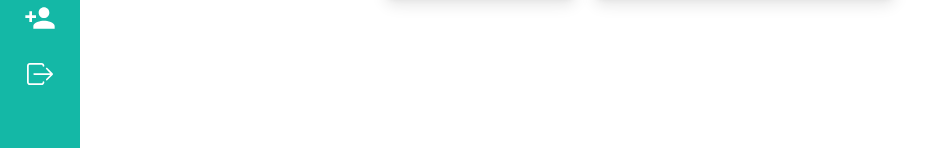
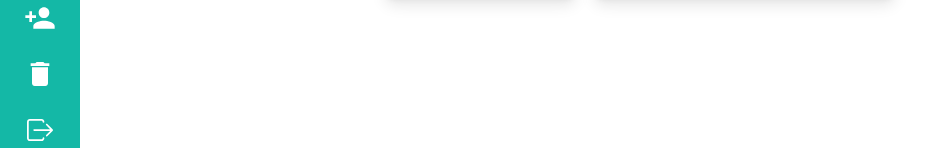
Before and after one commit to gabbrbsCIn/to_do_list, a React (Create React App) app in the folder frontend/: page /home in a window 1280 px wide. Shown: the part 190-338 px from the top of the page, without its empty margins (0-936 px from the left). Built offline with nearby package versions, Linux system fonts and the light colour scheme; sample sign-in values are in the browser's storage.

Commit message:
feat: add página para excluir membro à sidebar

```diff
--- a/frontend/src/components/sidebar/sidebar.js
+++ b/frontend/src/components/sidebar/sidebar.js
@@ -1,7 +1,7 @@
 import React from 'react';
 import { Link } from 'react-router-dom';
 import LogoutButton from '../auth/logout';
-import { MdHome, MdList, MdAddCircle, MdPersonAdd } from 'react-icons/md';
+import { MdHome, MdList, MdAddCircle, MdPersonAdd, MdDelete } from 'react-icons/md';
 
 const Sidebar = () => {
     return (
@@ -25,6 +25,10 @@ const Sidebar = () => {
                 <MdPersonAdd size={32} className="text-white" />
                 <span className="sr-only">Registrar Usuário</span>
             </Link>
+            <Link to="/deleteMembro" className="mb-6">
+                <MdDelete size={32} className="text-white" />
+                <span className="sr-only">Deletar Membro</span>
+            </Link>
             <LogoutButton className=" hover:text-gray-300" />
         </div>
     );
```
